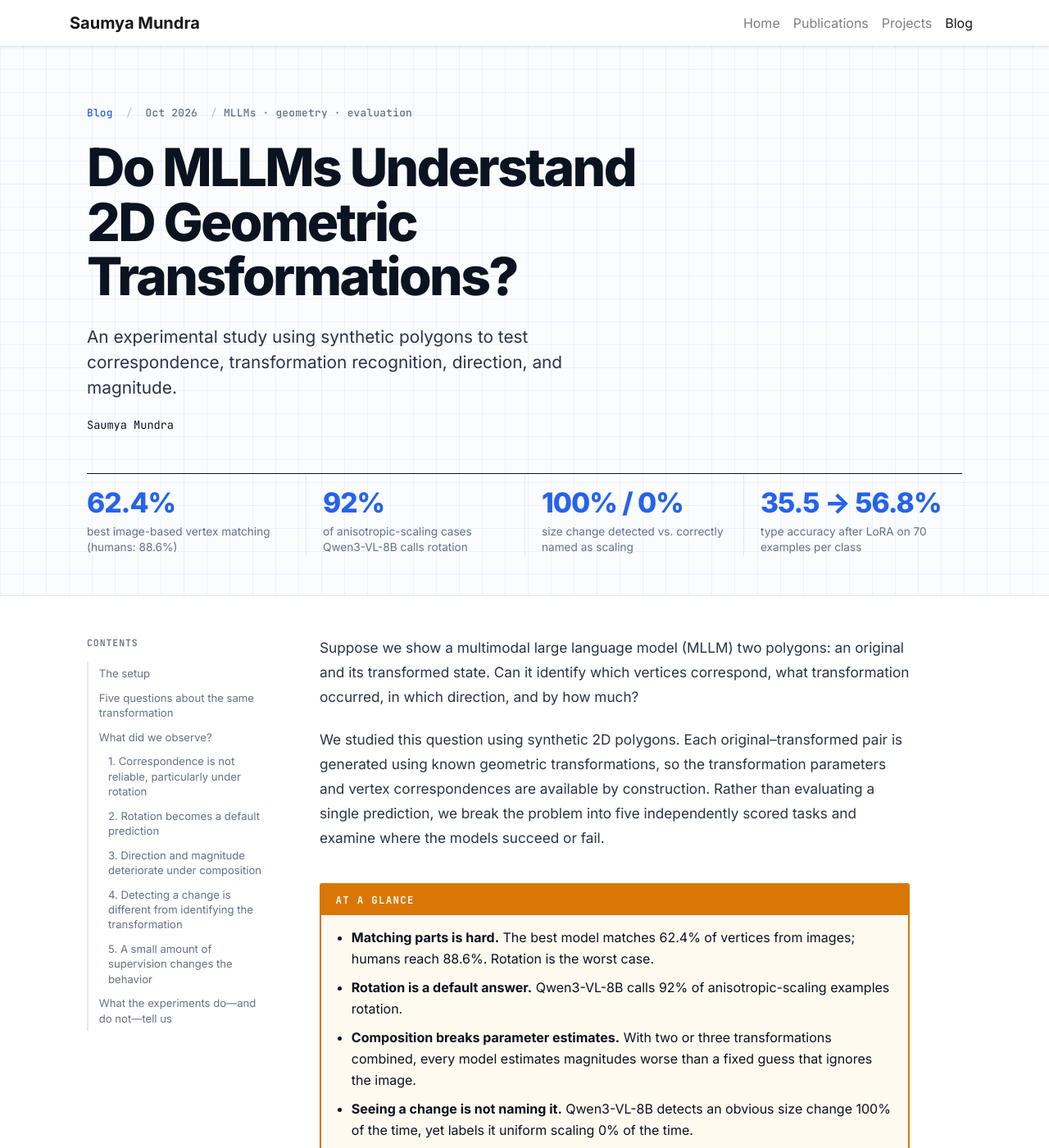
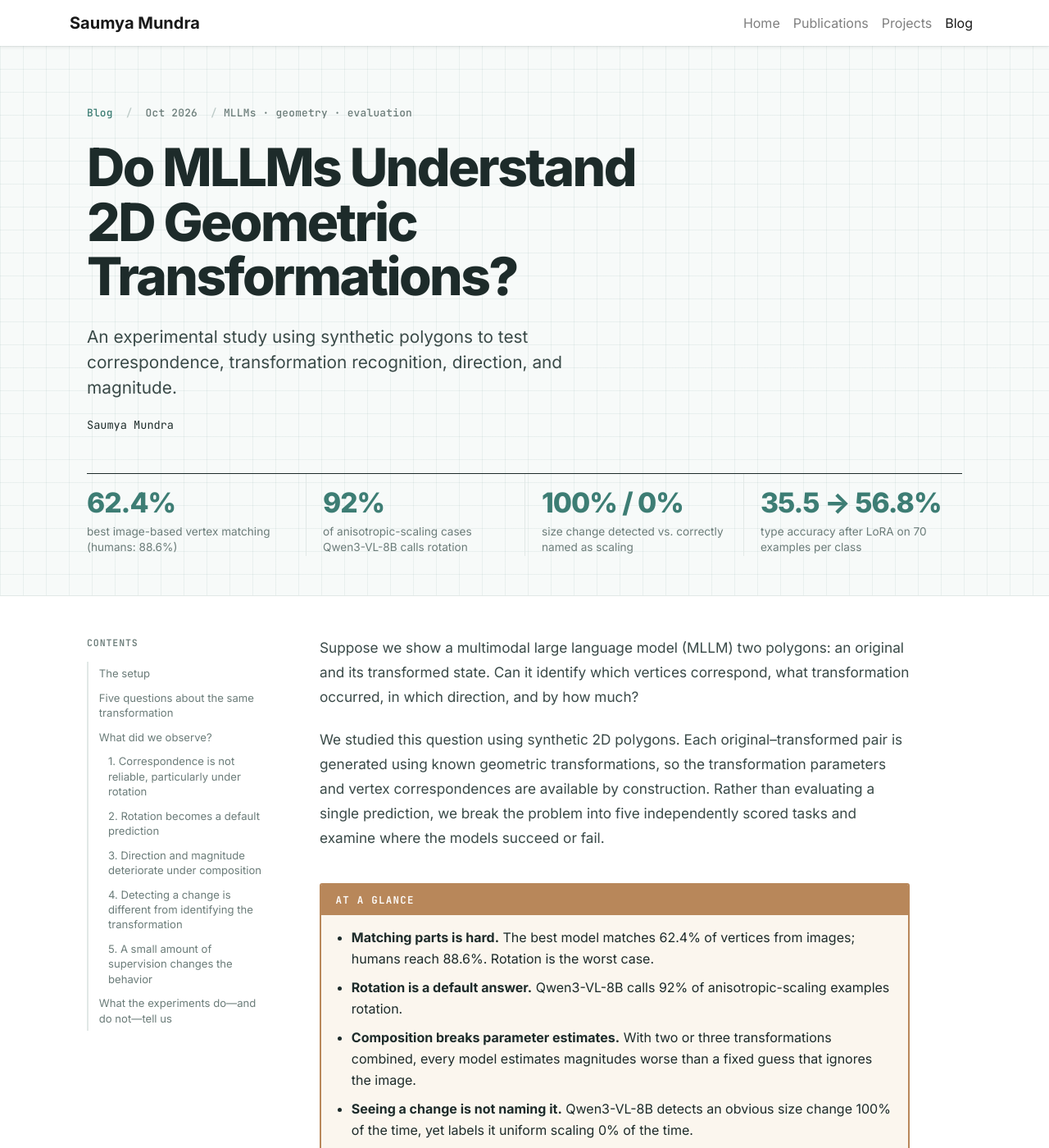
Before and after one commit to Saumya-svm/Saumya-svm.github.io, a Jekyll site: the page built from _posts/2026-10-26-mllm-2d-geometric-transformations.md, in a window 1280 px wide and 1400 px high. Shown: the whole window at 82% size. Built offline with Jekyll 4.4.1, drawn with Linux system fonts in a browser that asks for light colours.

Commit message:
Use a calmer sage-teal palette on the post layout
Co-Authored-By: Claude Opus 5.5 <noreply@anthropic.com>

```diff
--- a/assets/css/post.css
+++ b/assets/css/post.css
@@ -1,11 +1,14 @@
 /* Research-style long-form post layout (used by _layouts/post.html) */
 body.post-page {
-    --ink: #0b1220;
-    --ink-soft: #2b3445;
-    --muted: #667085;
-    --line: #e4e7ec;
-    --accent: #2563eb;
-    --grid: rgba(37, 99, 235, 0.07);
+    --ink: #1d2b2a;
+    --ink-soft: #3a4a48;
+    --muted: #6b7c79;
+    --line: #e1e8e6;
+    --accent: #3d7d74;
+    --accent-soft: #eef5f3;
+    --sand: #b8875a;
+    --sand-soft: #fbf6ee;
+    --grid: rgba(61, 125, 116, 0.08);
     --sans: "Inter", system-ui, -apple-system, "Segoe UI", sans-serif;
     --mono: "JetBrains Mono", ui-monospace, monospace;
     padding-top: 56px;
@@ -34,7 +37,7 @@ body.post-page {
 
 /* Hero on graph paper */
 .post-hero {
-    background-color: #fbfcfe;
+    background-color: #f7faf9;
     background-image:
         linear-gradient(var(--grid) 1px, transparent 1px),
         linear-gradient(90deg, var(--grid) 1px, transparent 1px);
@@ -63,7 +66,7 @@ body.post-page {
 
 .post-kicker span {
     margin: 0 0.5rem;
-    color: #c0c6d0;
+    color: #bccac7;
 }
 
 .post-title {
@@ -288,7 +291,7 @@ body.post-page {
     font-family: var(--mono);
     font-size: 0.85em;
     color: var(--ink);
-    background: #f2f4f7;
+    background: var(--accent-soft);
     border-radius: 4px;
     padding: 0.1em 0.35em;
 }
@@ -317,7 +320,7 @@ body.post-page {
     color: var(--muted);
     margin-bottom: 2.5rem;
     padding: 0.7rem 1.25rem;
-    background: #f9fafb;
+    background: #f7faf9;
     border: 1px solid var(--line);
     border-top: 0;
 }
@@ -364,6 +367,21 @@ body.post-page {
 /* Finding callouts */
 .post-body .finding-box {
     margin: 2.5rem 0;
+    background: var(--accent-soft);
+    border-color: var(--accent);
+}
+
+.post-body .finding-box .finding-label {
+    background: var(--accent);
+}
+
+.post-body .finding-tldr {
+    background: var(--sand-soft);
+    border-color: var(--sand);
+}
+
+.post-body .finding-tldr .finding-label {
+    background: var(--sand);
 }
 
 .post-body .finding-label {
```
